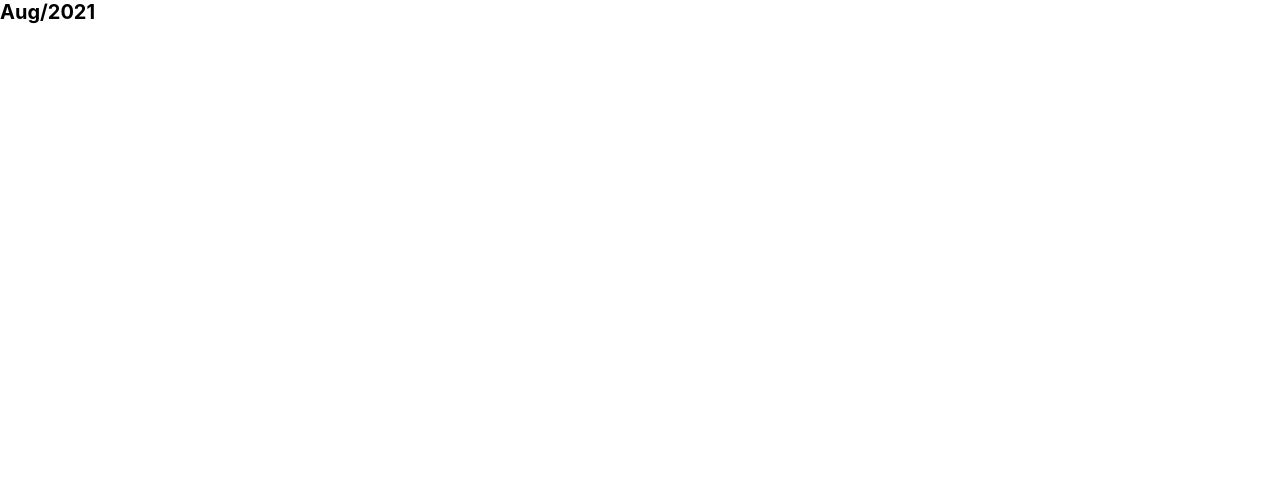
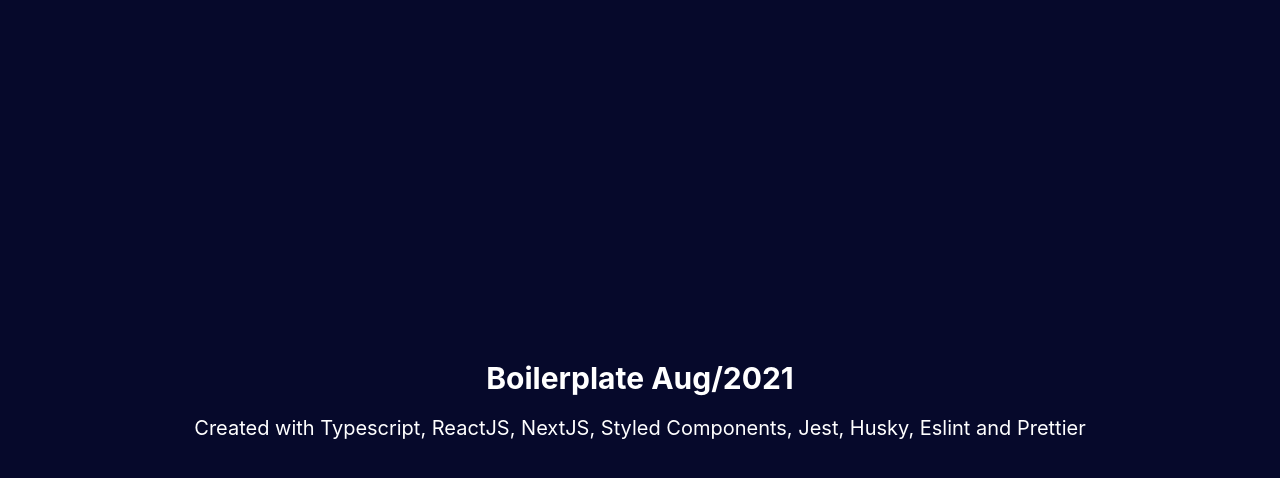
Before and after one commit to gcrodrigues/nextjs-boilerplate, a Next.js app: page / in a window 1280 px wide. Shown: the top 478 px of the page. Built offline with nearby package versions, Linux system fonts and the light colour scheme.

Commit message:
feat: first styled component

```diff
--- a/src/components/main/index.tsx
+++ b/src/components/main/index.tsx
@@ -1,7 +1,13 @@
+import * as S from './styles'
+
 const Main = () => (
-  <main>
-    <h1>Aug/2021</h1>
-  </main>
+  <S.Wrapper>
+    <S.Title>Boilerplate Aug/2021</S.Title>
+    <S.Description>
+      Created with Typescript, ReactJS, NextJS, Styled Components, Jest, Husky,
+      Eslint and Prettier
+    </S.Description>
+  </S.Wrapper>
 )
 
 export default Main
--- /dev/null
+++ b/src/components/main/styles.ts
@@ -0,0 +1,25 @@
+import styled from 'styled-components'
+
+export const Wrapper = styled.main`
+  background-color: #06092b;
+  color: #fff;
+  width: 100%;
+  height: 100%;
+  text-align: center;
+  padding: 3rem;
+
+  display: flex;
+  align-items: center;
+  justify-content: center;
+  flex-direction: column;
+`
+
+export const Title = styled.h1`
+  font-size: 3rem;
+  margin-bottom: 2rem;
+`
+
+export const Description = styled.h2`
+  font-size: 2rem;
+  font-weight: 400;
+`
```
